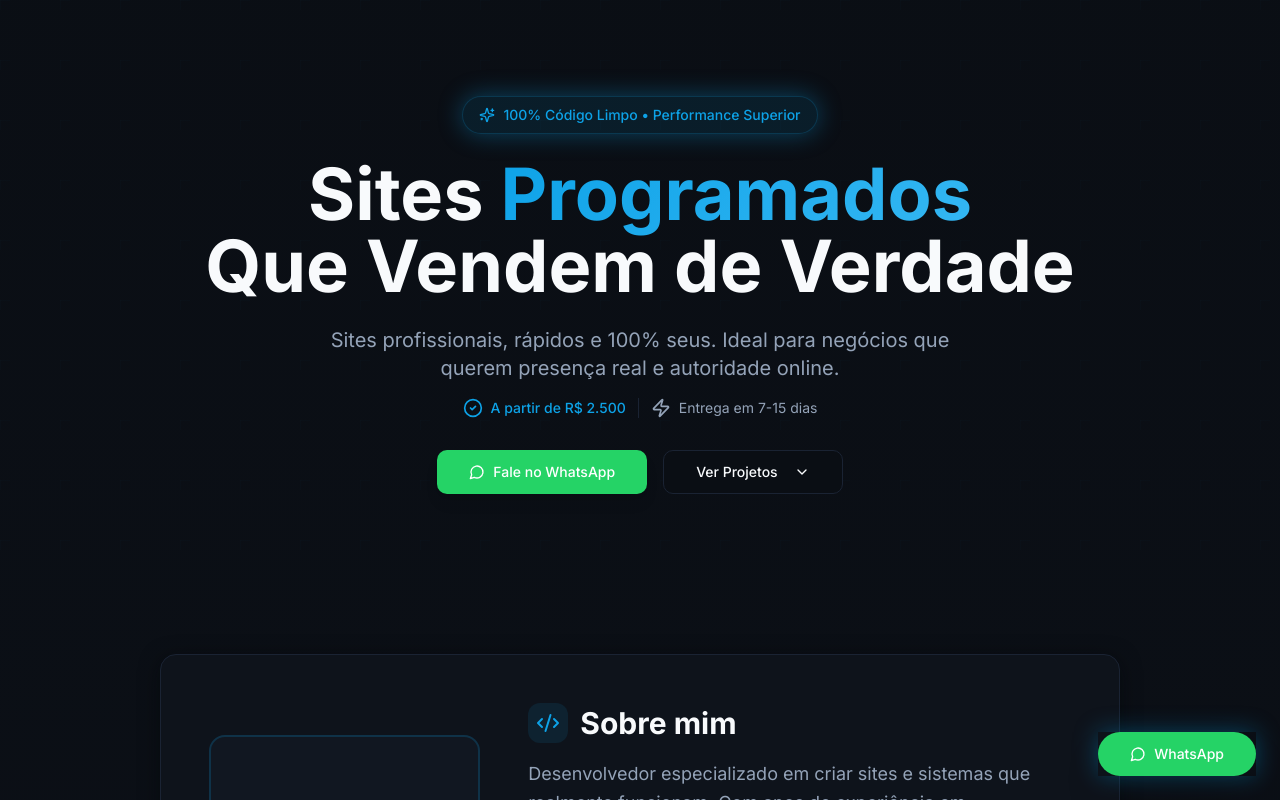
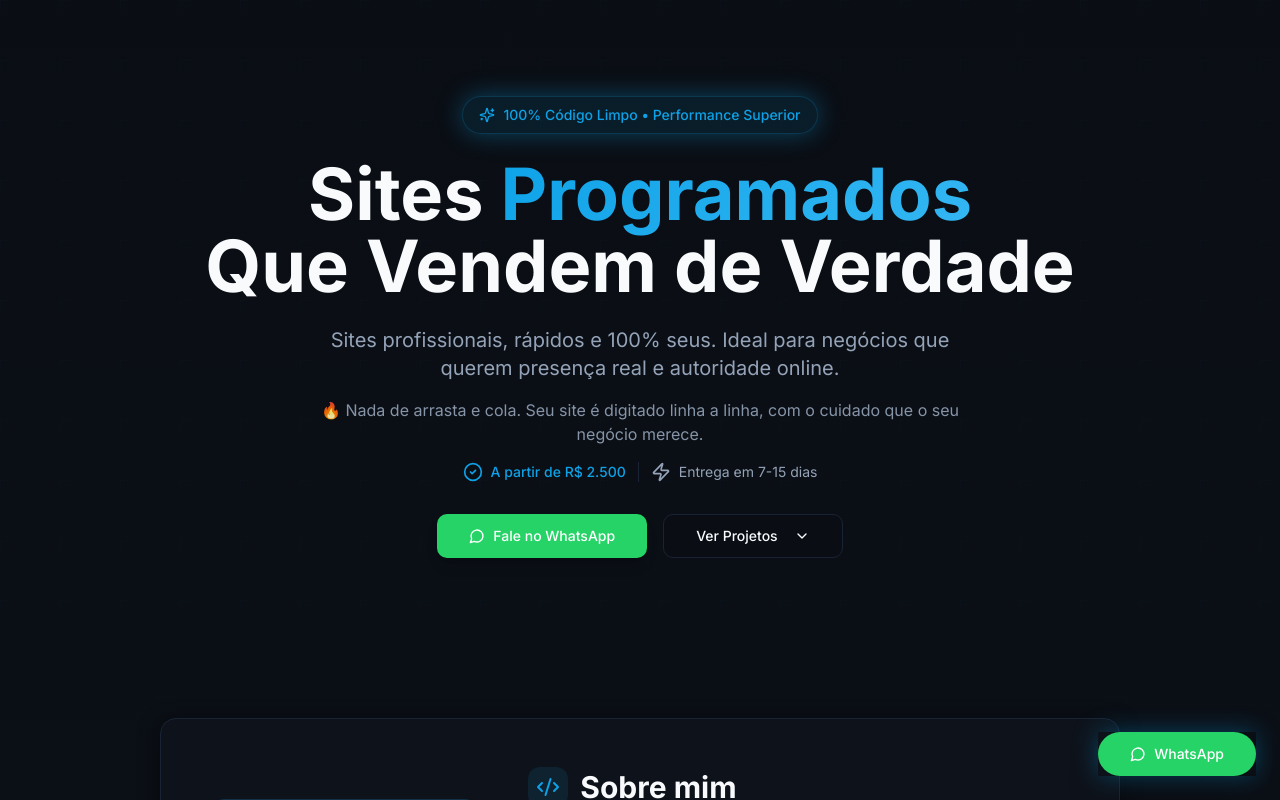
Before and after one commit to Peixoto16/synthwave-webdev, a React (Vite) app: page / in a window 1280 px wide. Shown: the top 800 px of the page. Built offline with nearby package versions, Linux system fonts and the light colour scheme; the HTML template or start-up script is replaced by a standard one.

Commit message:
feat: Add text below "Sites Profissionais"

```diff
--- a/src/components/sections/HeroSection.tsx
+++ b/src/components/sections/HeroSection.tsx
@@ -22,6 +22,10 @@ const HeroSection = () => {
 
           <p className="mx-auto mb-4 max-w-2xl text-lg text-muted-foreground sm:text-xl animate-fade-in" style={{ animationDelay: '200ms' }}>
             Sites profissionais, rápidos e 100% seus. Ideal para negócios que querem presença real e autoridade online.
+          </p>
+
+          <p className="mx-auto mb-4 max-w-2xl text-base text-muted-foreground/90 animate-fade-in" style={{ animationDelay: '300ms' }}>
+            🔥 Nada de arrasta e cola. Seu site é digitado linha a linha, com o cuidado que o seu negócio merece.
           </p>
 
           <div className="mb-8 flex flex-col items-center justify-center gap-3 sm:flex-row animate-fade-in" style={{ animationDelay: '400ms' }}>
```
